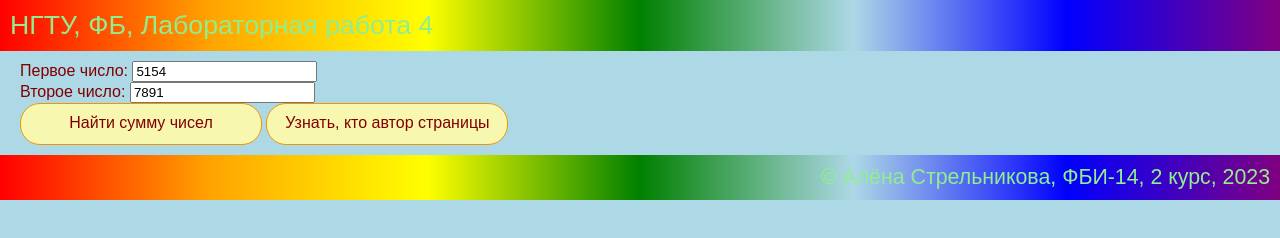
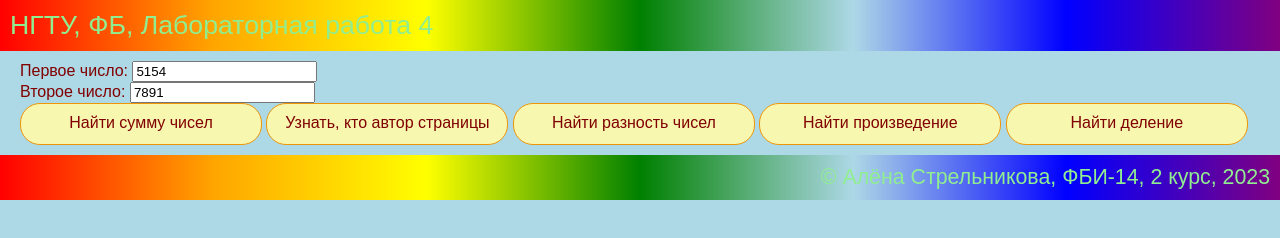
Before and after one commit to AlenaStrelnikova/strelnikova-web-programmimg, a plain HTML site: page lab5.html in a window 1280 px wide. Drawn offline with Linux system fonts and the light colour scheme.

Commit message:
Арифметические операции

```diff
--- a/lab5.html
+++ b/lab5.html
@@ -20,10 +20,37 @@
             let author = "Автор страницы:\nСтрельникова Алена Александровна\nДоброго дня!";
             alert(author);
         }
+        function showRazn() {
+            let inputA = document.getElementById('numberA')
+            let inputB = document.getElementById('numberB')
+
+            let a = parseInt(inputA.value);
+            let b = parseInt(inputB.value);
+            let result = a - b;
+            alert("Разность " + a + ' и ' + b + " равна " + result);
+        }
+        function showProizv() {
+            let inputA = document.getElementById('numberA')
+            let inputB = document.getElementById('numberB')
+
+            let a = parseInt(inputA.value);
+            let b = parseInt(inputB.value);
+            let result = a*b;
+            alert("Произведение " + a + ' и ' + b + " равно " + result);
+        }
+        function showDelen() {
+            let inputA = document.getElementById('numberA')
+            let inputB = document.getElementById('numberB')
+
+            let a = parseInt(inputA.value);
+            let b = parseInt(inputB.value);
+            let result = a/b;
+            alert("Результат деления " + a + ' и ' + b + " составляет " + result);
+        }
     </script>
     <style>
         .message {
-           cursor: pointer;
+            cursor: pointer;
             display: inline-block;
             width: 220px;
             height: 20px;
@@ -48,6 +75,9 @@
         <label>Второе число: <input type="number" value="7891" id="numberB"></label><br>
         <div class="message" onclick="showSum()">Найти сумму чисел</div>
         <div class="message" onclick="showAuthor()">Узнать, кто автор страницы</div>
+        <div class="message" onclick="showRazn()">Найти разность чисел</div>
+        <div class="message" onclick="showProizv()">Найти произведение</div>
+        <div class="message" onclick="showDelen()">Найти деление</div>
     </main>
 
     <footer onclick="showAuthor()">
```
